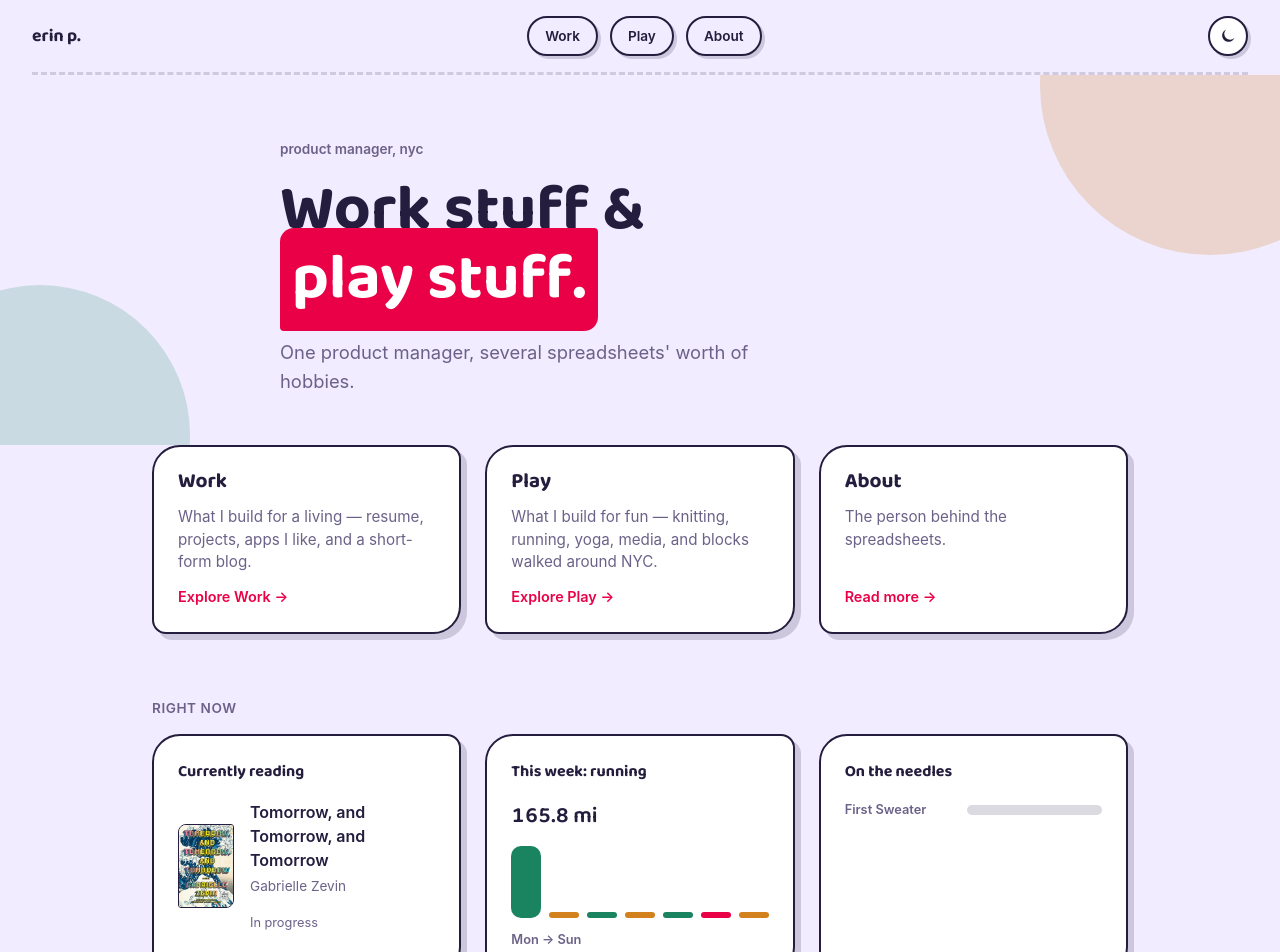
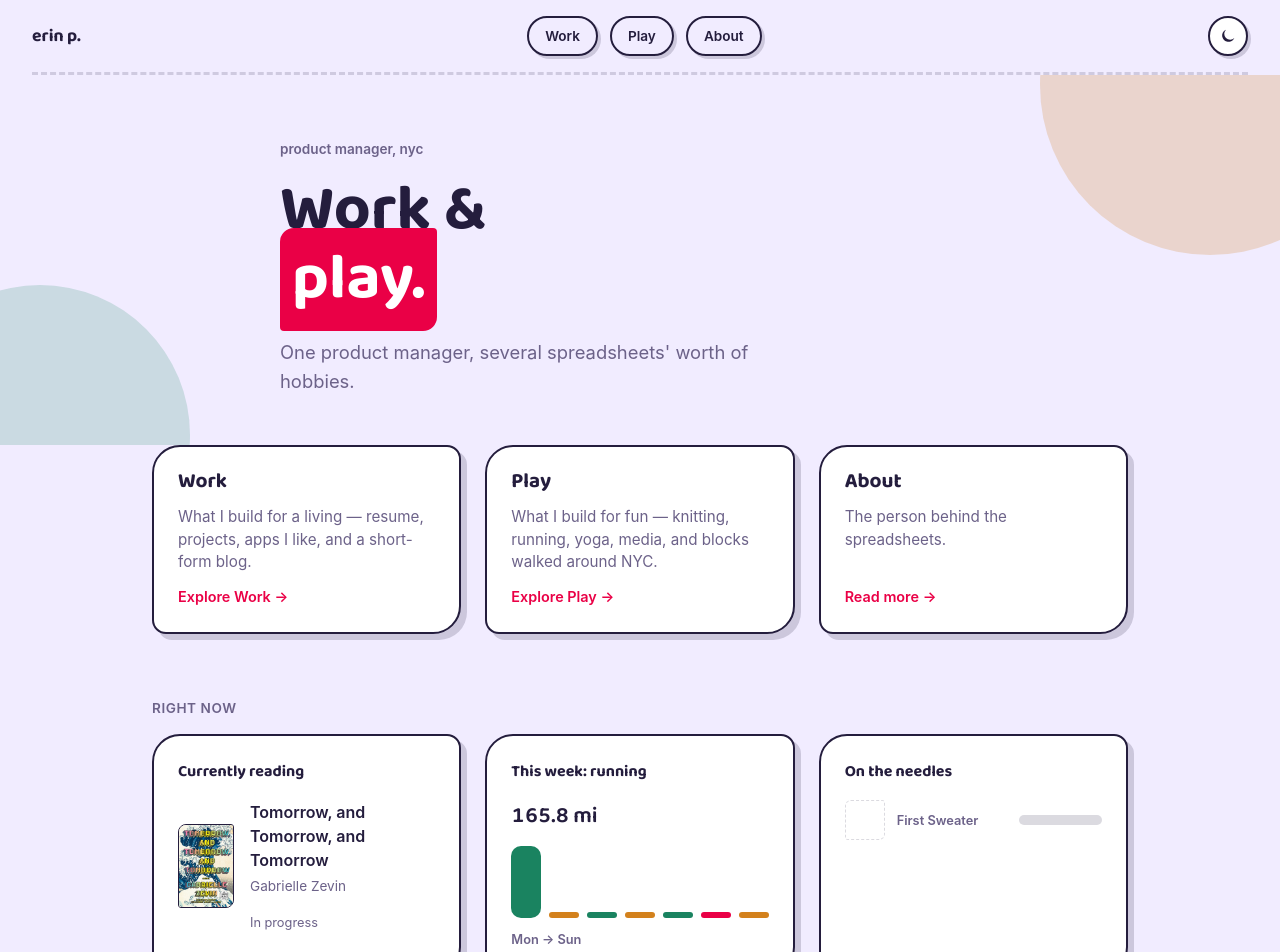
Before and after one commit to eponsonby/portfolio, a React (Vite) app: page / in a window 1280 px wide. Shown: the top 952 px of the page. Built offline with nearby package versions, Linux system fonts and the light colour scheme.

Commit message:
Add photo to On the needles widget on Home

```diff
--- a/src/pages/Home/Home.jsx
+++ b/src/pages/Home/Home.jsx
@@ -48,7 +48,7 @@ export default function Home() {
   // On the needles: real in-progress Ravelry projects.
   const knittingWips = getKnittingData()
     .filter((p) => p.status === 'In progress')
-    .map((p, i) => ({ label: p.name, pct: p.progress ?? 0, color: WIP_COLORS[i % WIP_COLORS.length] }));
+    .map((p, i) => ({ label: p.name, pct: p.progress ?? 0, color: WIP_COLORS[i % WIP_COLORS.length], photoUrl: p.photoUrl }));
 
   return (
     <>
@@ -56,9 +56,9 @@ export default function Home() {
         <div className={styles.heroInner}>
           <p className={styles.eyebrow}>product manager, nyc</p>
           <h1 className={styles.headline}>
-            Work stuff &amp;
+            Work &amp;
             <br />
-            <mark>play stuff.</mark>
+            <mark>play.</mark>
           </h1>
           <p className={styles.sub}>One product manager, several spreadsheets' worth of hobbies.</p>
         </div>
@@ -120,7 +120,14 @@ export default function Home() {
             {knittingWips.length > 0 ? (
               <div className={styles.pillRow}>
                 {knittingWips.map((wip) => (
-                  <ProgressPill key={wip.label} label={wip.label} pct={wip.pct} color={wip.color} labelWidth="110px" />
+                  <div key={wip.label} className={styles.wipRow}>
+                    {wip.photoUrl ? (
+                      <img className={styles.wipPhoto} src={wip.photoUrl} alt={`${wip.label} photo`} />
+                    ) : (
+                      <div className={styles.wipPhotoPlaceholder} aria-hidden="true" />
+                    )}
+                    <ProgressPill label={wip.label} pct={wip.pct} color={wip.color} labelWidth="110px" />
+                  </div>
                 ))}
               </div>
             ) : (
--- a/src/pages/Home/Home.module.css
+++ b/src/pages/Home/Home.module.css
@@ -116,6 +116,34 @@
   gap: var(--space-3);
 }
 
+.wipRow {
+  display: flex;
+  align-items: center;
+  gap: var(--space-3);
+}
+
+.wipRow > *:last-child {
+  flex: 1;
+  min-width: 0;
+}
+
+.wipPhoto {
+  width: 40px;
+  height: 40px;
+  object-fit: cover;
+  border-radius: 6px 3px 6px 3px;
+  border: 1.5px solid var(--ink);
+  flex: none;
+}
+
+.wipPhotoPlaceholder {
+  width: 40px;
+  height: 40px;
+  border-radius: 6px 3px 6px 3px;
+  border: 1.5px dashed var(--line);
+  flex: none;
+}
+
 .readingRow {
   display: flex;
   align-items: center;
```
